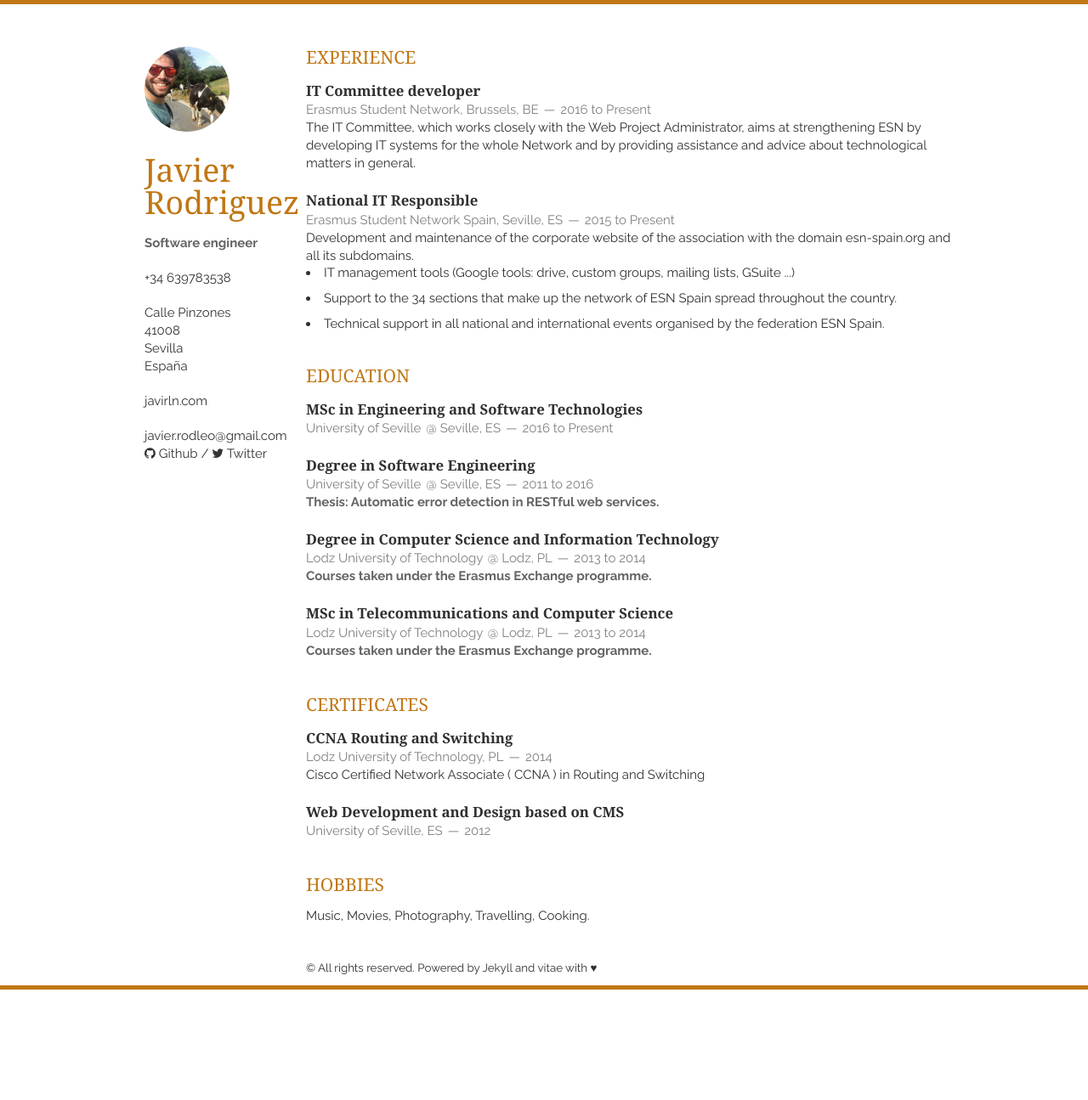
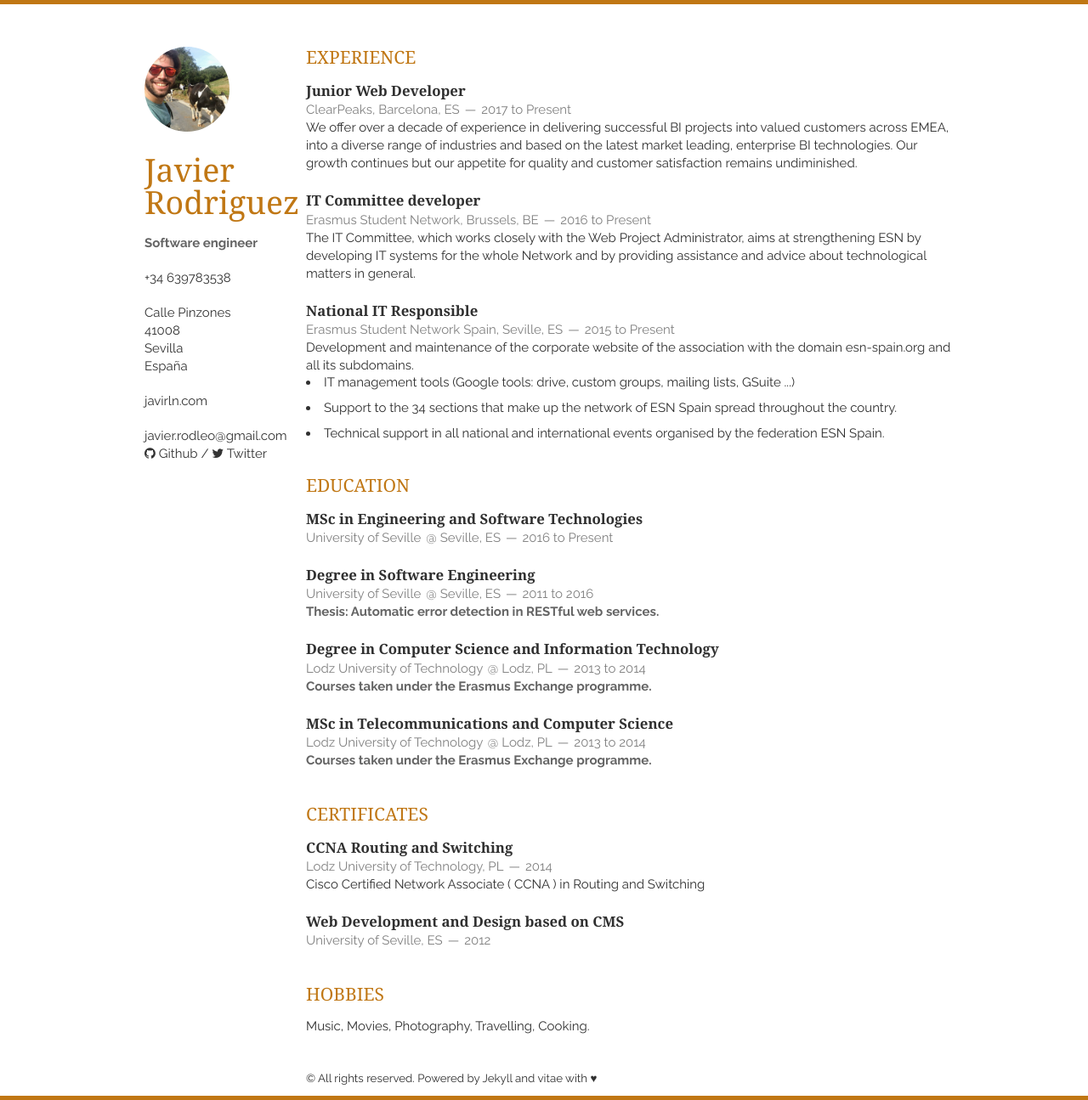
Before and after one commit to Javirln/vitae, a Jekyll site: the page built from index.html, in a window 1280 px wide. Shown: the whole page at 85% size. Built offline with Jekyll 4.4.1, drawn with Linux system fonts in a browser that asks for light colours; nearby versions of some CDN libraries; the list of posts is cut into pages by our own code; before the commit the page ends 1165 px from its top, so only the background shows below that.

Commit message:
Update experience.html

```diff
--- a/_includes/experience.html
+++ b/_includes/experience.html
@@ -1,5 +1,15 @@
 <section class="thirteen columns">
     <h1>Experience</h1>
+    <article>
+        <header>
+            <h1>Junior Web Developer</h1>
+            <span><address><a target="_blank" href="http://clearpeaks.com">ClearPeaks</a>, Barcelona, ES</address><time>2017 to Present</time></span>
+        </header>
+        <p>We offer over a decade of experience in delivering successful BI projects into valued customers across EMEA,
+        into a diverse range of industries and based on the latest market leading, enterprise BI technologies.
+        Our growth continues but our appetite for quality and customer satisfaction remains undiminished.
+        </p>
+    </article>
     <article>
         <header>
             <h1>IT Committee developer</h1>
```
